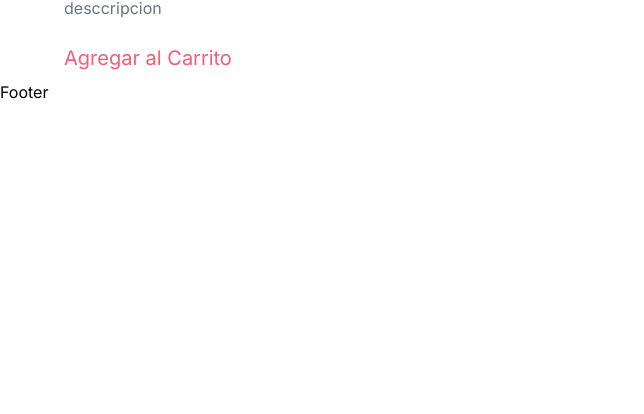
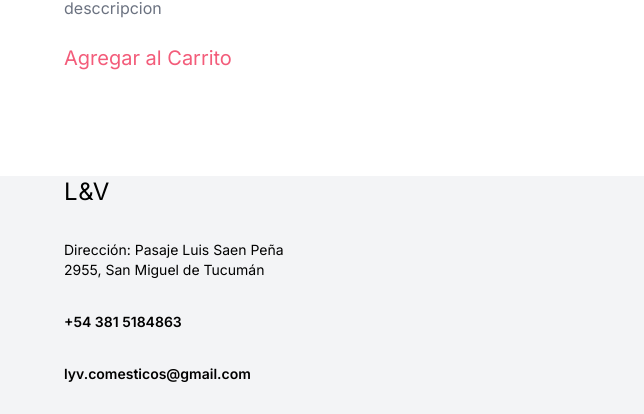
Before and after one commit to victor-desarrollador/tesis-tienda-virtual, a Next.js app: page / in a window 1280 px wide. Shown: the part 2608-3022 px from the top of the page, without its empty margins (0-644 px from the left). Before the commit the page ends 2712 px from the top, so only its background shows below. Built offline with nearby package versions, Linux system fonts and the light colour scheme.

Commit message:
footer
creando el footer

```diff
--- a/src/components/Footer.tsx
+++ b/src/components/Footer.tsx
@@ -1,8 +1,32 @@
-import React from 'react'
-
+import Link from "next/link"
+import Image from "next/image"
 const Footer = () => {
   return (
-    <div>Footer</div>
+    <div className="px-4 md:px-8 lg:px-16 xl:32 2xl:px-64 bg-gray-100 text-sm mt-24">
+      {/*TOP*/}
+      <div className=" flex justify-between gap-24">
+        {/*IZQUIERDA*/}
+        <div className="w-1/4 flex flex-col gap-8">
+          <Link href="/">
+            <div className='text-2xl tracking-wide'>L&V</div>
+          </Link>
+          <p>Dirección: Pasaje Luis Saen Peña 2955, San Miguel de Tucumán</p>
+          <span className="font-semibold">+54 381 5184863</span>
+          <span className="font-semibold">lyv.comesticos@gmail.com</span>
+          <div className="flex gap-6">
+            <Image src="/facebook.png" alt="" width={24} height={24}/>
+            <Image src="/instagram.png" alt="" width={24} height={24}/>
+
+          </div>
+        </div>
+        {/*CENTRO*/}
+          <div className="w-1/2 "></div>
+        {/*DERECHA*/}
+        <div className="w-1/4 "></div>
+      </div>
+      {/*BOTTOM*/}
+      <div className=""></div>
+    </div>
   )
 }
 
```
